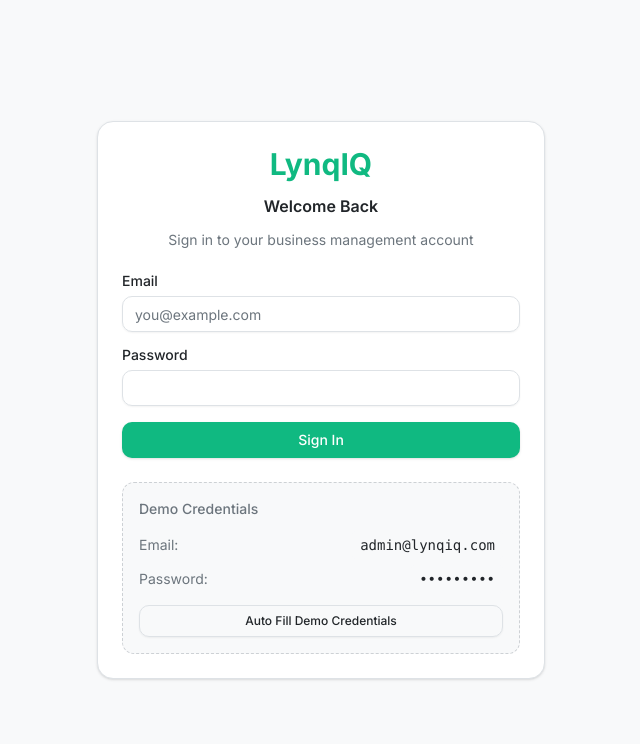
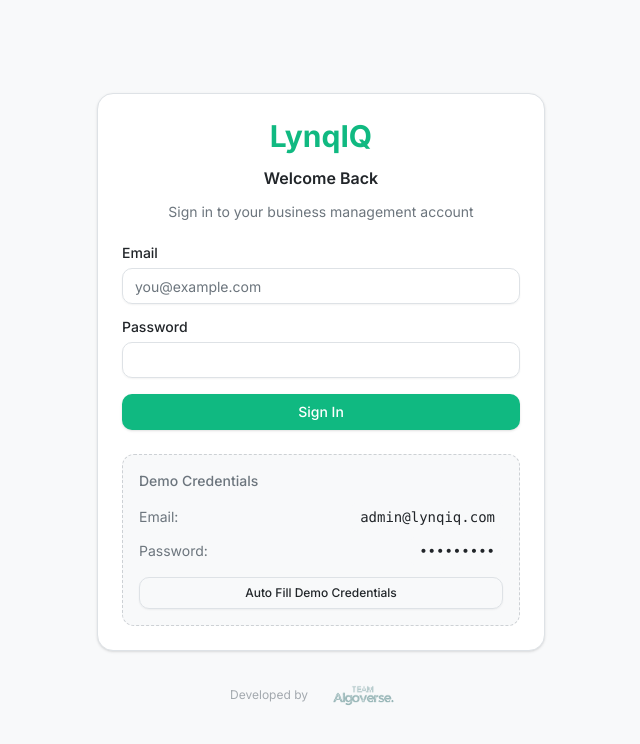
Before and after one commit to AtlasRoX/LynqIQ_v1, a Next.js app: page /auth/login in a window 1280 px wide. Shown: the top 744 px of the page, without its empty margins (319-959 px from the left). Built offline with nearby package versions, Linux system fonts and the light colour scheme.

Commit message:
feat: connecting to the verse 0.1

```diff
--- a/app/auth/login/page.tsx
+++ b/app/auth/login/page.tsx
@@ -8,6 +8,7 @@ import { Input } from "@/components/ui/input"
 import { Label } from "@/components/ui/label"
 import { useRouter } from "next/navigation"
 import { useState } from "react"
+import Image from "next/image"
 
 export default function LoginPage() {
   const [email, setEmail] = useState("")
@@ -43,7 +44,7 @@ export default function LoginPage() {
   }
 
   return (
-    <div className="flex min-h-screen w-full items-center justify-center p-4">
+    <div className="flex min-h-screen w-full flex-col items-center justify-center p-4">
       <div className="w-full max-w-md">
         <Card>
           <CardHeader className="space-y-2 text-center">
@@ -105,6 +106,11 @@ export default function LoginPage() {
           </CardContent>
         </Card>
       </div>
+
+      <footer className="mt-8 flex items-center gap-2 opacity-60 transition-opacity hover:opacity-100">
+        <span className="text-xs text-muted-foreground">Developed by</span>
+        <Image src="/algoverse-logo.png" alt="Algoverse" width={100} height={24} className="h-6 w-auto" />
+      </footer>
     </div>
   )
 }
```
Also changed, not shown: public/algoverse-logo.png (added).
